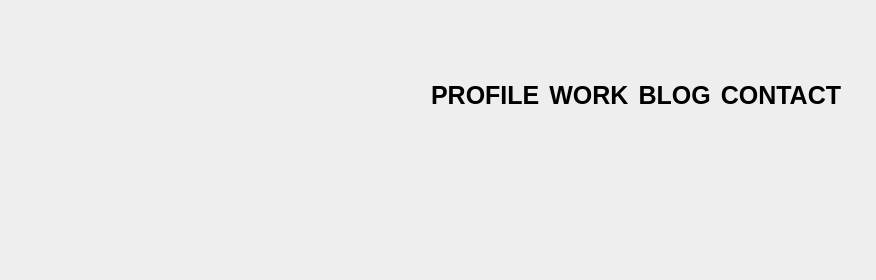
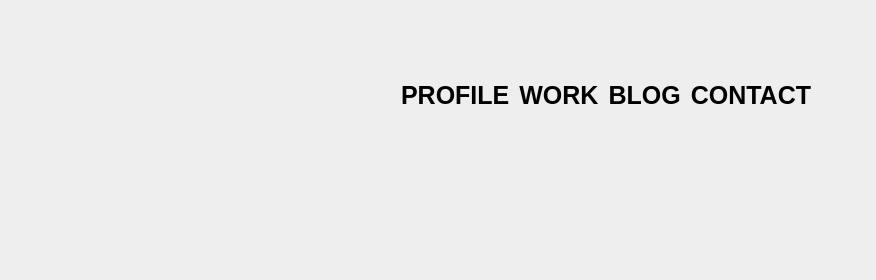
Before and after one commit to tanita-de/tanita-de.github.io, a plain HTML site: page index.html in a window 1280 px wide. Shown: the top 280 px of the page, 404-1280 px from the left. Drawn offline with nearby package versions, Linux system fonts and the light colour scheme; files that its build step writes are made by us from their sources.

Commit message:
再追加

```diff
--- a/index.html
+++ b/index.html
@@ -4,7 +4,7 @@
   <meta charset="UTF-8">
   <meta name="viewport" content="width=device-width, initial-scale=1.0">
   <meta http-equiv="X-UA-Compatible" content="ie=edge">
-  <link rel="stylesheet" href="Portfolio_style.css">
+  <link rel="stylesheet" href="index_style.css">
   <title>Document</title>
   <link href="https://use.fontawesome.com/releases/v5.0.6/css/all.css" rel="stylesheet">
 
@@ -28,6 +28,7 @@
   </div>
 
    <div class="box2">
+     <div class="menu">
        <button type="button" id="button">
          <i class="fa fa-bars"></i><span>MENU</span></button>
          <nav class="menu cf" id="menu">
@@ -38,6 +39,8 @@
            　<li><a href="profile.html" target="_blank">PROFILE</a></li>
          　</ul>
        </nav>
+     </div>
+
    </div>
 
    <div class="box3">
```
Also changed, not shown: IMG_1898.JPG (deleted), index_style.css (renamed from hw2/Portfolio_style.css), 1 other file. Lines whose indentation alone changed are shown as unchanged.
